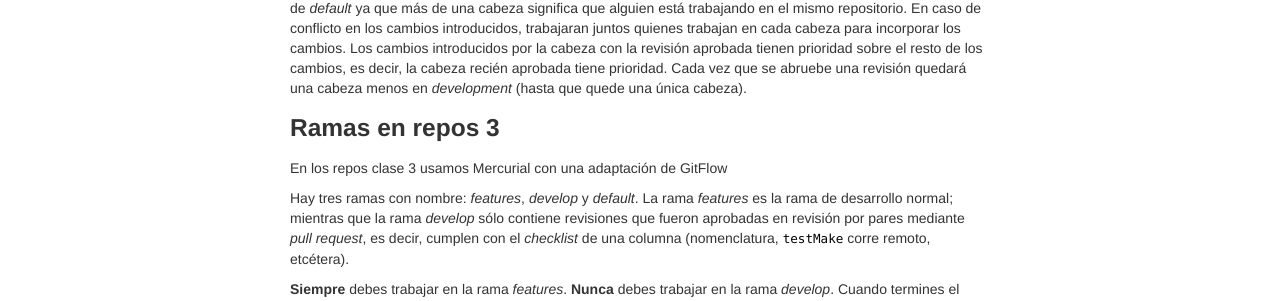
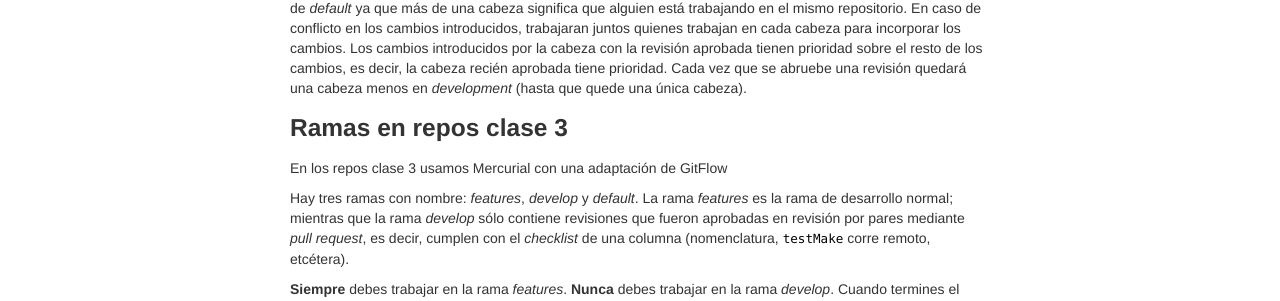
Before and after one commit to LizethMReyes/islasgeci.github.io, a Jekyll site: the page built from ciencia_de_datos/guia_de_estilo/control_de_versiones.md, in a window 1280 px wide. Shown: the part 1078-1379 px from the top of the page. Built offline with Jekyll 4.4.1, drawn with Linux system fonts in a browser that asks for light colours.

Commit message:
Agrega la palabra "clase" al título de la subsección
Co-Authored-By: Jesus Efren Cabrera Ortega <efren.cabrera@islas.org.mx>

```diff
--- a/ciencia_de_datos/guia_de_estilo/control_de_versiones.md
+++ b/ciencia_de_datos/guia_de_estilo/control_de_versiones.md
@@ -44,7 +44,7 @@ hg commit -m "Resuelve issue #XXX"
 
 Además, también deberás fusionar la revisión aprobada en cada cabeza de la rama _default_ (si acaso existe más de una cabeza en la rama _default_). Pide permiso al equipo antes de fusionar cualquier cambio en las cabezas de _default_ ya que más de una cabeza significa que alguien está trabajando en el mismo repositorio. En caso de conflicto en los cambios introducidos, trabajaran juntos quienes trabajan en cada cabeza para incorporar los cambios. Los cambios introducidos por la cabeza con la revisión aprobada tienen prioridad sobre el resto de los cambios, es decir, la cabeza recién aprobada tiene prioridad. Cada vez que se abruebe una revisión quedará una cabeza menos en _development_ (hasta que quede una única cabeza).
 
-### Ramas en repos 3
+### Ramas en repos clase 3
 
 En los repos clase 3 usamos Mercurial con una adaptación de GitFlow
 
```
